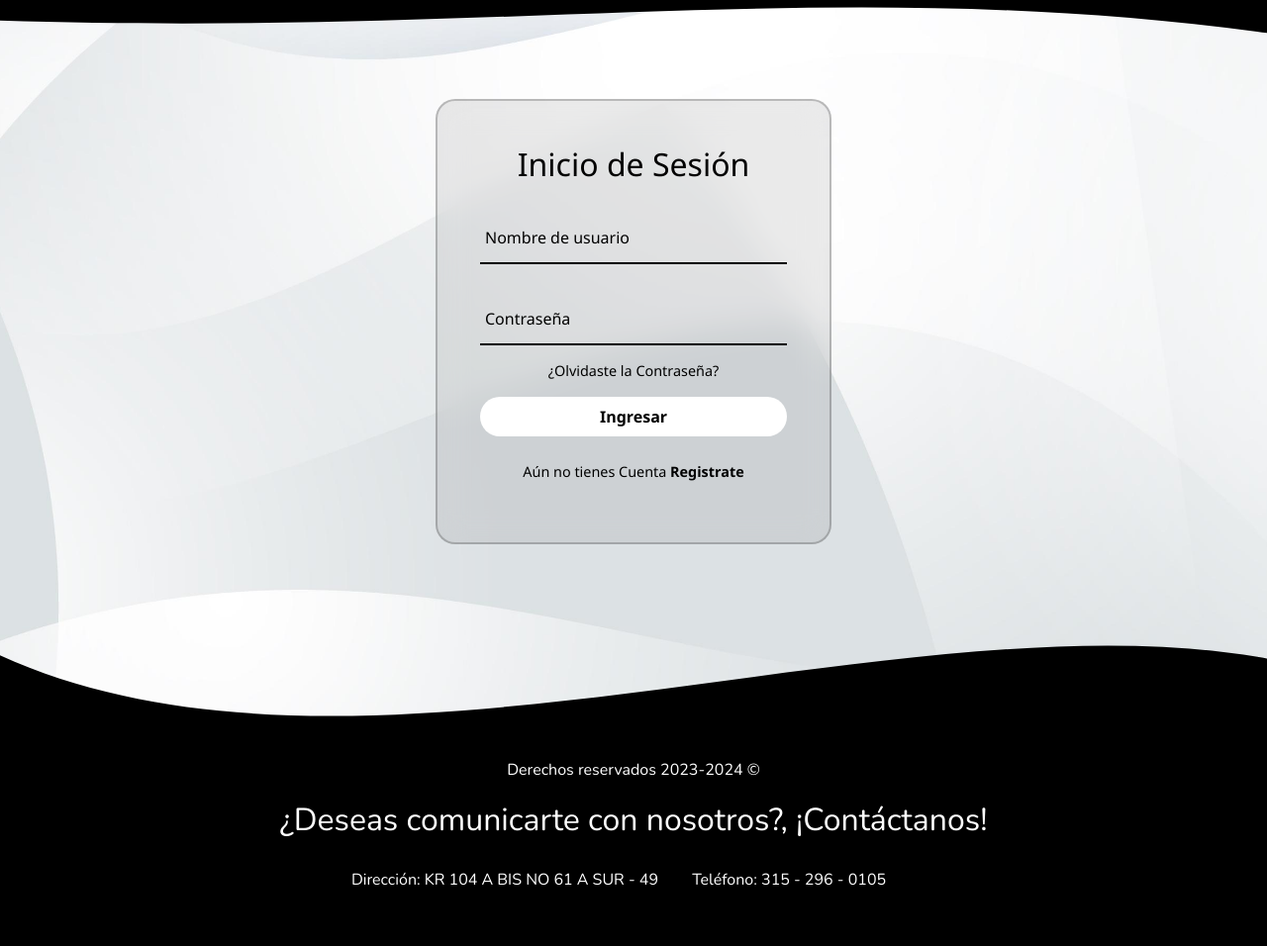
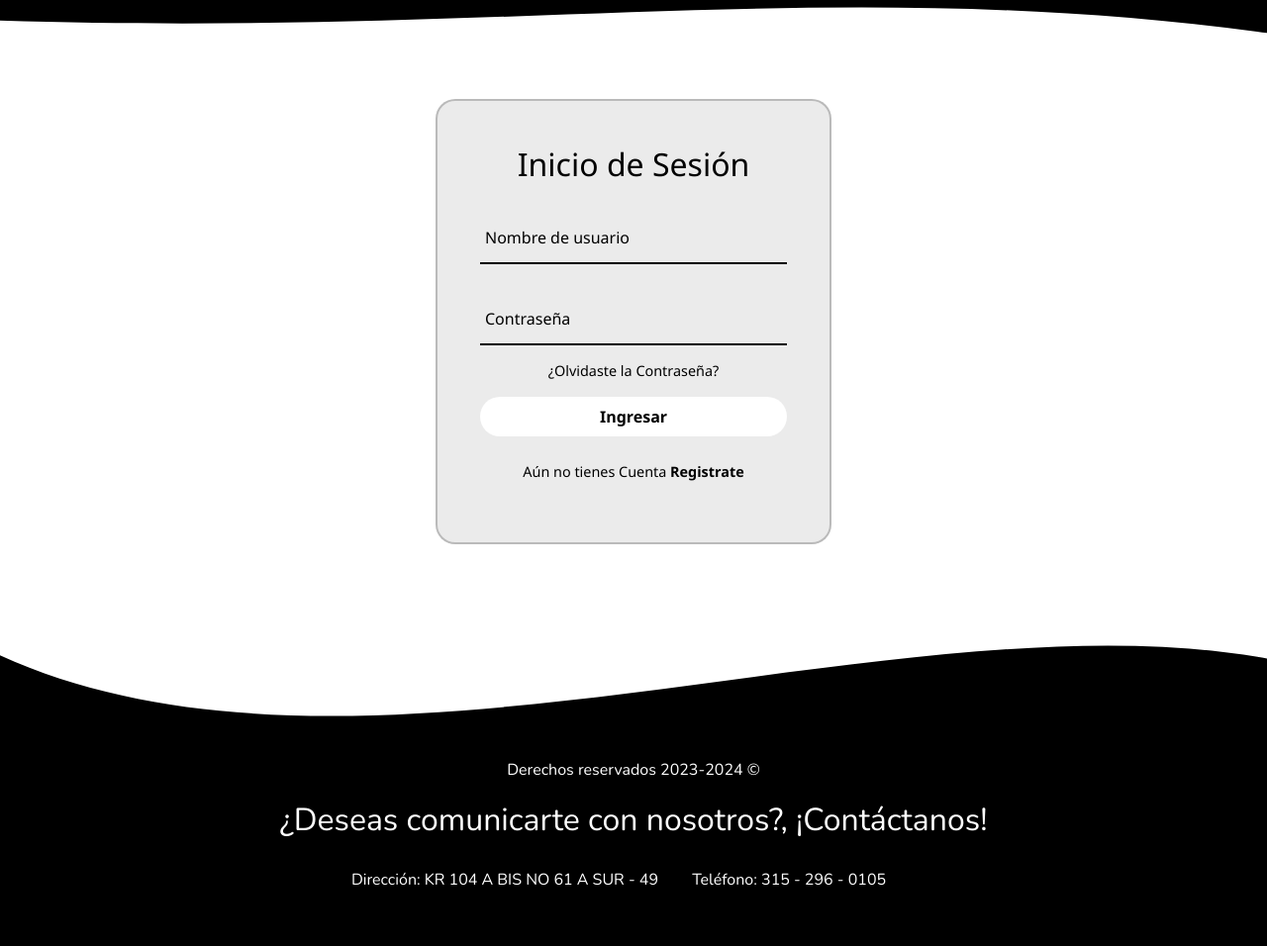
Before and after one commit to LuisParada7/TCM, a Django app: page /accounts/login/ in a window 1280 px wide. Shown: the part 106-1062 px from the top of the page at 99% size. Run offline with Django 4.2, Linux system fonts and the light colour scheme; some libraries are stand-ins or nearby versions.

Commit message:
Update login.html

```diff
--- a/templates/dashboard/login.html
+++ b/templates/dashboard/login.html
@@ -40,12 +40,6 @@
 </head>
 
 <body>
-    <style>
-        body {
-            background-image: url("{% static 'image/fondo1.png' %}");
-        }
-    </style>
-
     {% include 'snippets/navbar.html'%}
 
 
```
